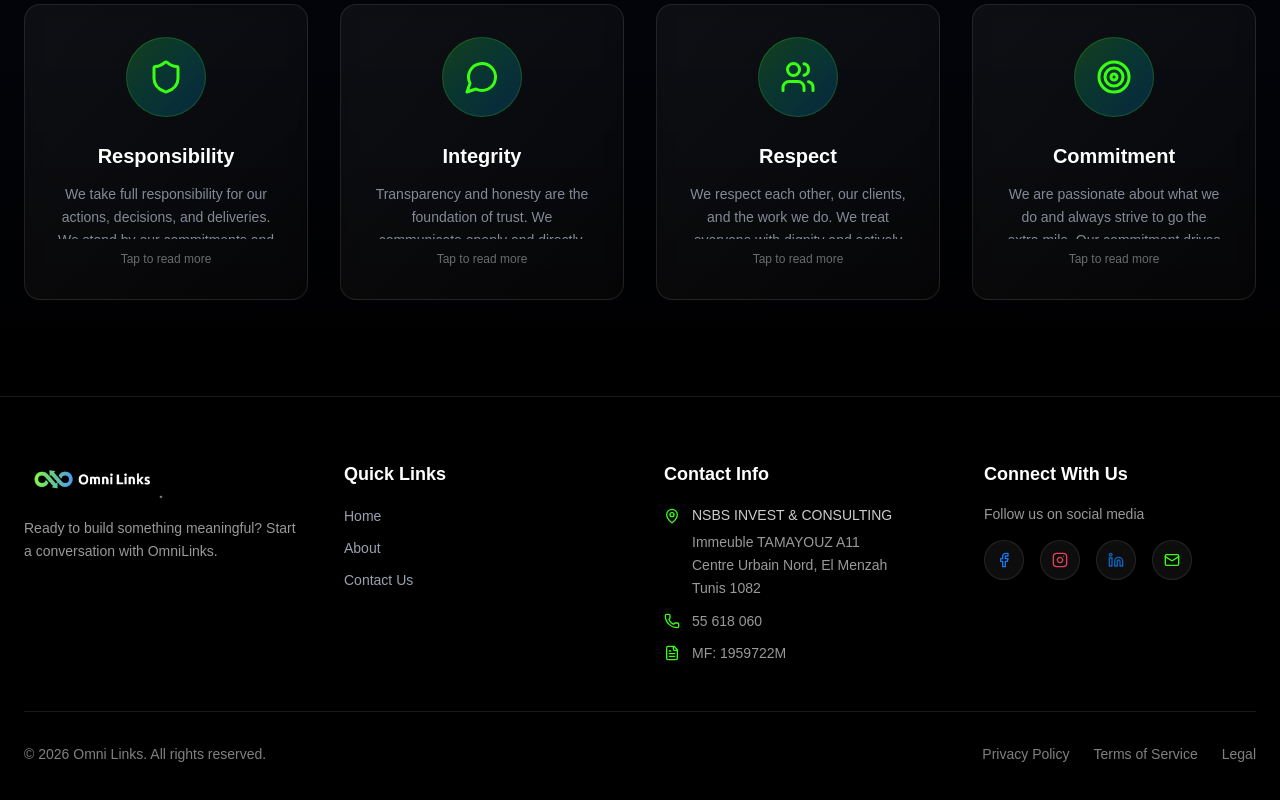
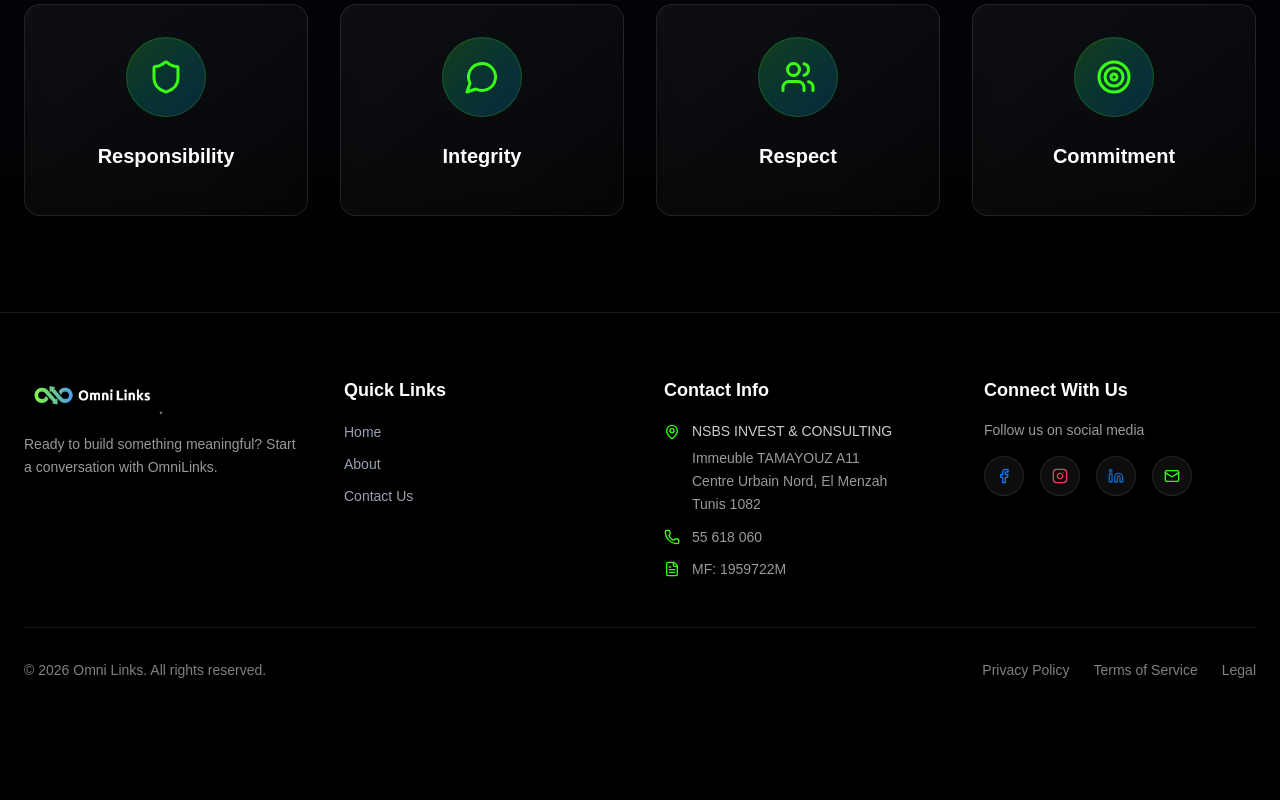
Before and after one commit to mohamed1312131/omniLinksFront, a React (Vite) app: page / in a window 1280 px wide. Shown: the part 1708-2508 px from the top of the page. After the commit the page ends 2452 px from the top, so only its background shows below. Built offline with nearby package versions, Linux system fonts and the light colour scheme; no server answers.

Commit message:
fix: values mobile reveal ux

```diff
--- a/src/app/components/Values.tsx
+++ b/src/app/components/Values.tsx
@@ -12,7 +12,7 @@ const values = [
 
 export function Values() {
   const { t } = useTranslation();
-  const [expandedIndex, setExpandedIndex] = useState<number | null>(null);
+  const [hoveredIndex, setHoveredIndex] = useState<number | null>(null);
 
   return (
     <section id="what-we-do" className="relative py-24 px-6 bg-gradient-to-b from-transparent via-blue-950/10 to-transparent">
@@ -47,10 +47,10 @@ export function Values() {
               viewport={{ once: true }}
               transition={{ duration: 0.6, delay: index * 0.1 }}
               whileHover={{ y: -8 }}
-              onMouseEnter={() => setExpandedIndex(index)}
-              onMouseLeave={() => setExpandedIndex((current) => (current === index ? null : current))}
-              onClick={() =>
-                setExpandedIndex((current) => {
+              onMouseEnter={() => setHoveredIndex(index)}
+              onMouseLeave={() => setHoveredIndex(null)}
+              onTouchStart={() =>
+                setHoveredIndex((current) => {
                   if (current === index) return null;
                   return index;
                 })
@@ -78,22 +78,18 @@ export function Values() {
 
                 {/* Description */}
                 <motion.div
-                  className="text-gray-400 text-sm leading-relaxed"
-                  initial={false}
-                  animate={expandedIndex === index ? 'open' : 'collapsed'}
-                  variants={{
-                    collapsed: { maxHeight: 56, opacity: 0.85 },
-                    open: { maxHeight: 260, opacity: 1 },
+                  className="overflow-hidden"
+                  animate={{
+                    height: hoveredIndex === index ? 'auto' : 0,
+                    opacity: hoveredIndex === index ? 1 : 0,
+                    marginTop: hoveredIndex === index ? 16 : 0,
                   }}
-                  transition={{ duration: 0.25 }}
-                  style={{ overflow: 'hidden' }}
+                  transition={{ duration: 0.4, ease: 'easeInOut' }}
                 >
-                  {t(`values.items.${value.key}.description`)}
+                  <p className="text-gray-400 text-sm leading-relaxed">
+                    {t(`values.items.${value.key}.description`)}
+                  </p>
                 </motion.div>
-
-                <div className="mt-3 text-xs text-white/40 select-none">
-                  {expandedIndex === index ? t('common.tapToCollapse') : t('common.tapToReadMore')}
-                </div>
               </div>
             </motion.div>
           ))}
```
